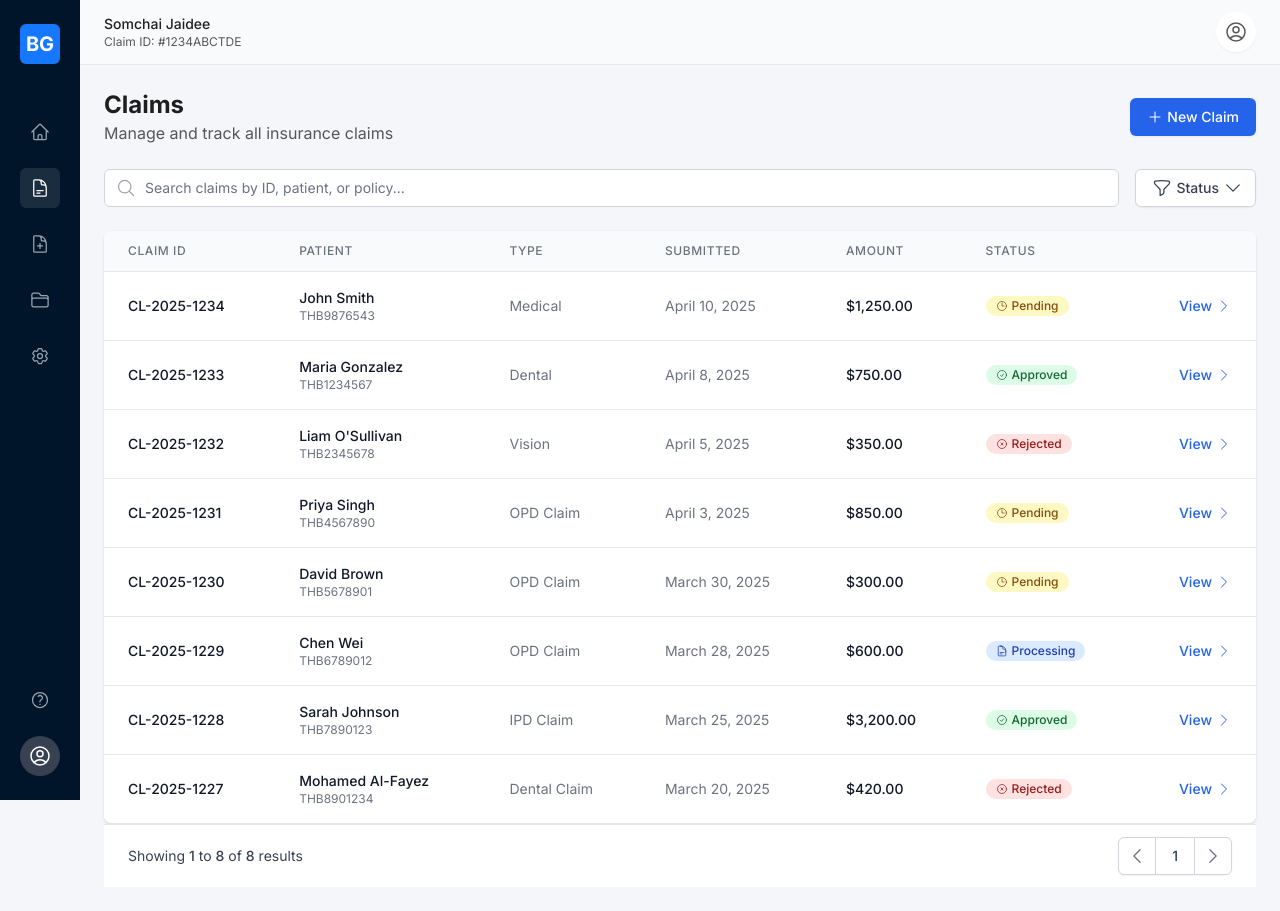
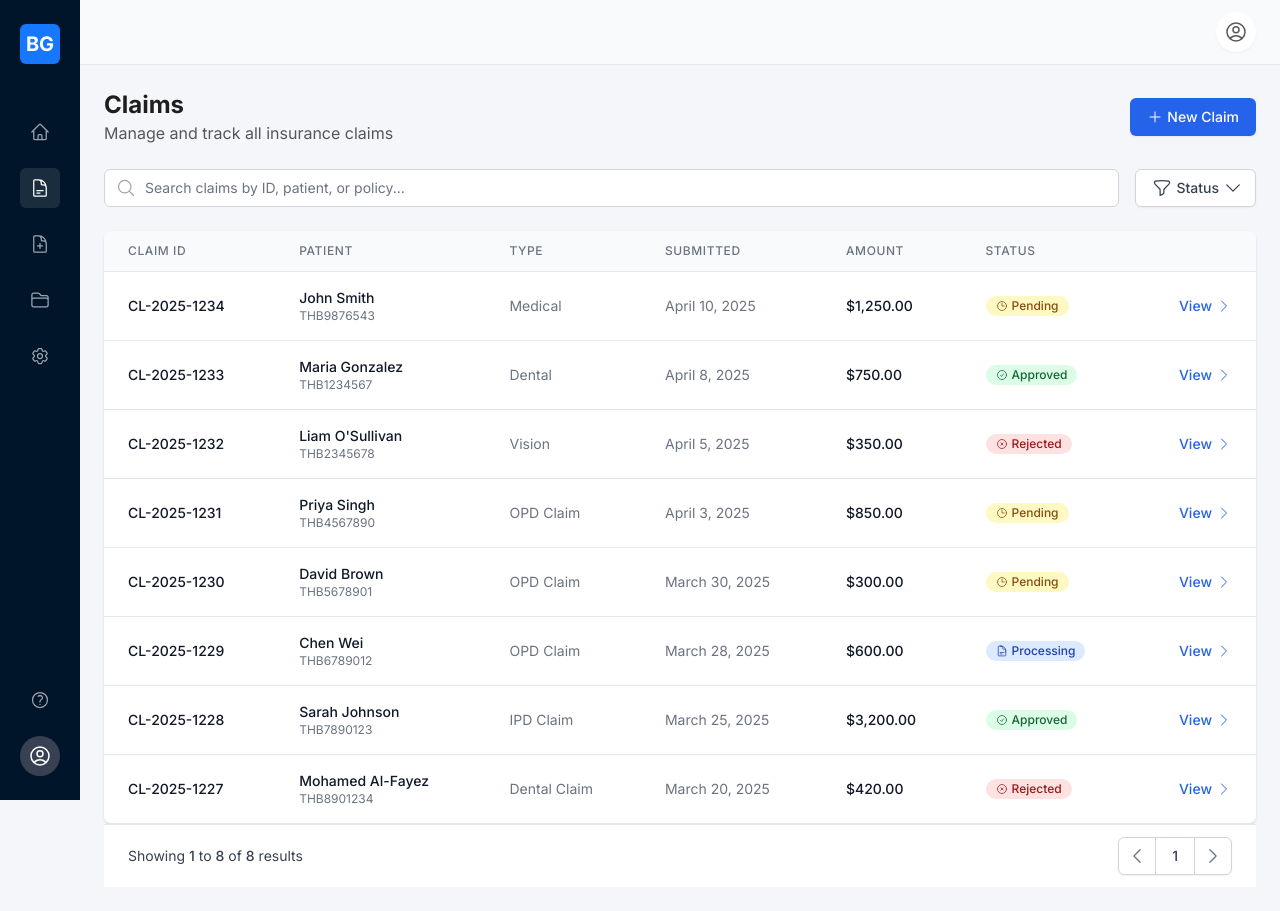
Before and after one commit to nikhil-samuel/bgla-claims-processing-app, a Next.js app: page /claims in a window 1280 px wide. Built offline with nearby package versions, Linux system fonts and the light colour scheme.

Commit message:
Remove topbar with Somchai Jaidee and Claim ID from all pages

```diff
--- a/src/components/Layout/AppLayout.tsx
+++ b/src/components/Layout/AppLayout.tsx
@@ -10,13 +10,7 @@ export default function AppLayout({ children }: AppLayoutProps) {
     <div className="flex min-h-screen bg-background">
       <AppSidebar />
       <div className="flex-1 pl-20">
-        <header className="bg-white/40 border-b border-gray-200 px-6 py-3 flex justify-between items-center">
-          <div className="flex items-center space-x-3">
-            <div className="flex flex-col">
-              <span className="text-sm font-medium text-neutral">Somchai Jaidee</span>
-              <span className="text-xs text-neutral-secondary">Claim ID: #1234ABCTDE</span>
-            </div>
-          </div>
+        <header className="bg-white/40 border-b border-gray-200 px-6 py-3 flex justify-end items-center">
           <div className="flex items-center space-x-4">
             <div className="bg-white shadow-sm p-2 rounded-full">
               <UserCircleIcon className="h-6 w-6 text-neutral-secondary" />
```
